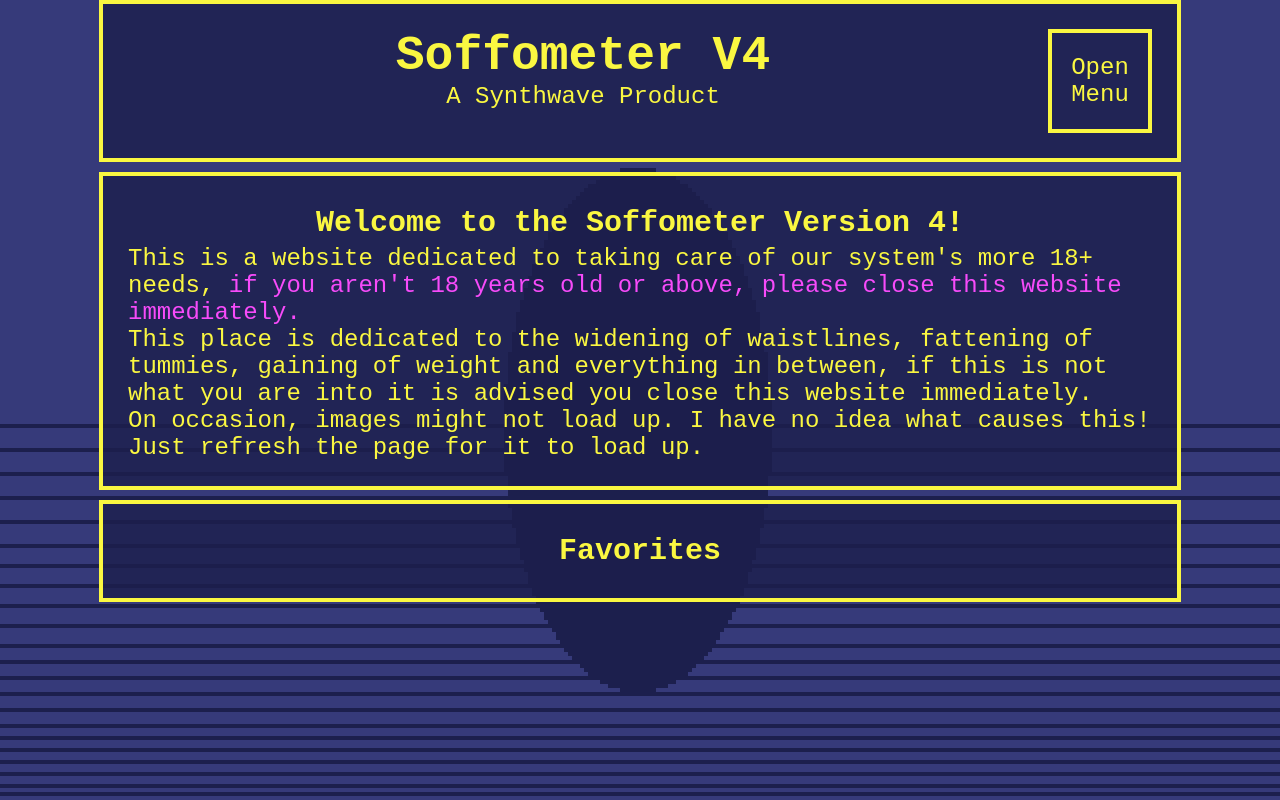
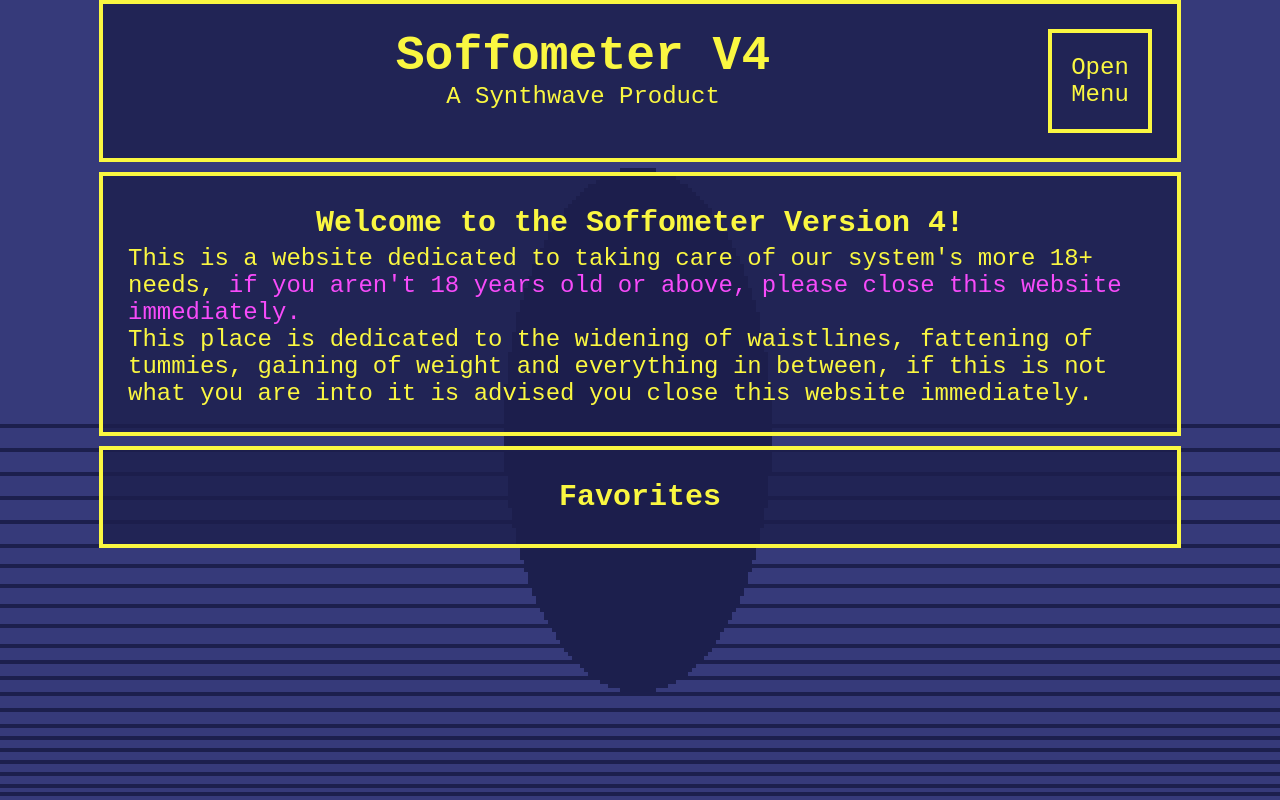
Before and after one commit to M0thership-Th3ta/soffometer, a plain HTML site: page index.html in a window 1280 px wide. Drawn offline with Linux system fonts and the light colour scheme.

Commit message:
undid something because apparently this is a php-storm issue

```diff
--- a/index.html
+++ b/index.html
@@ -44,7 +44,6 @@
             <h2>Welcome to the Soffometer Version 4!</h2>
             <p>This is a website dedicated to taking care of our system's more 18+ needs, <span class="warning">if you aren't 18 years old or above, please close this website immediately.</span></p>
             <p>This place is dedicated to the widening of waistlines, fattening of tummies, gaining of weight and everything in between, if this is not what you are into it is advised you close this website immediately.</p>
-            <p>On occasion, images might not load up. I have no idea what causes this! Just refresh the page for it to load up.</p>
         </div>
         <div id="favorite-list" class="favorite-list">
             <h2>Favorites</h2>
```
